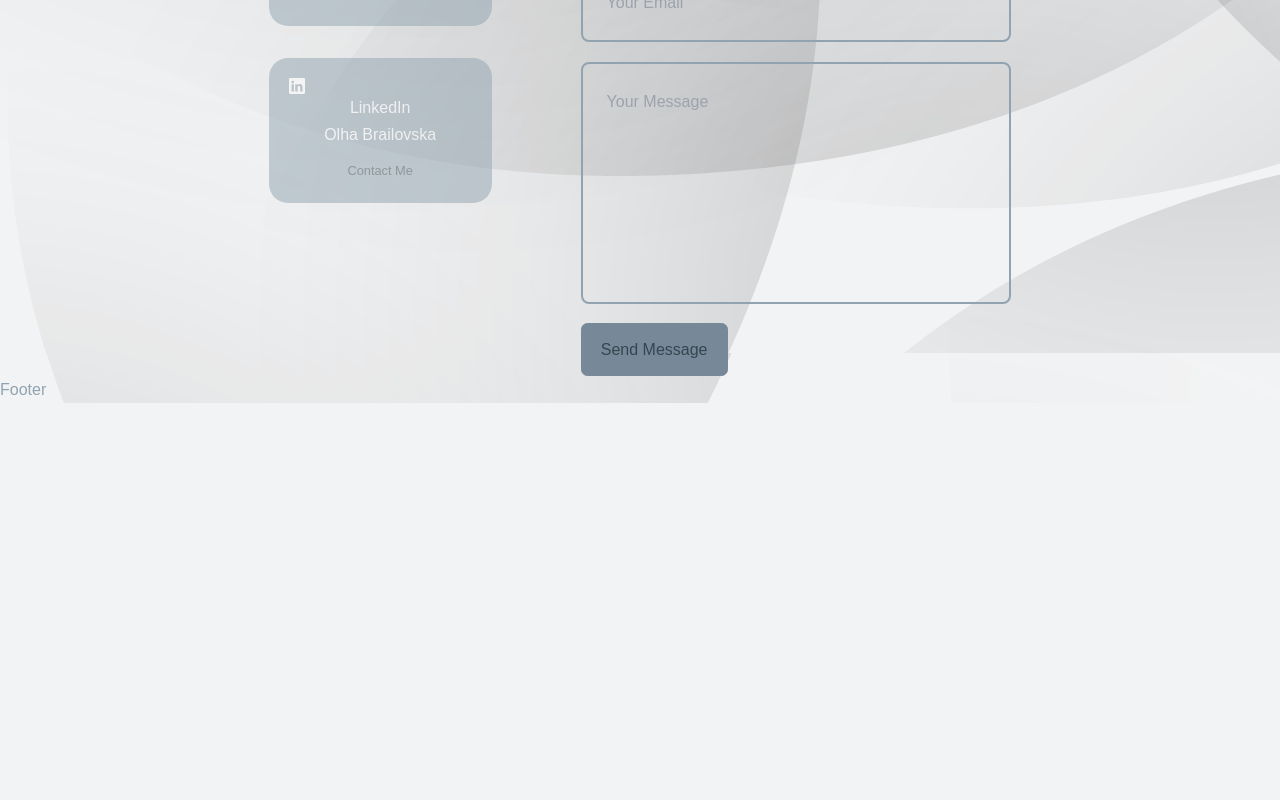
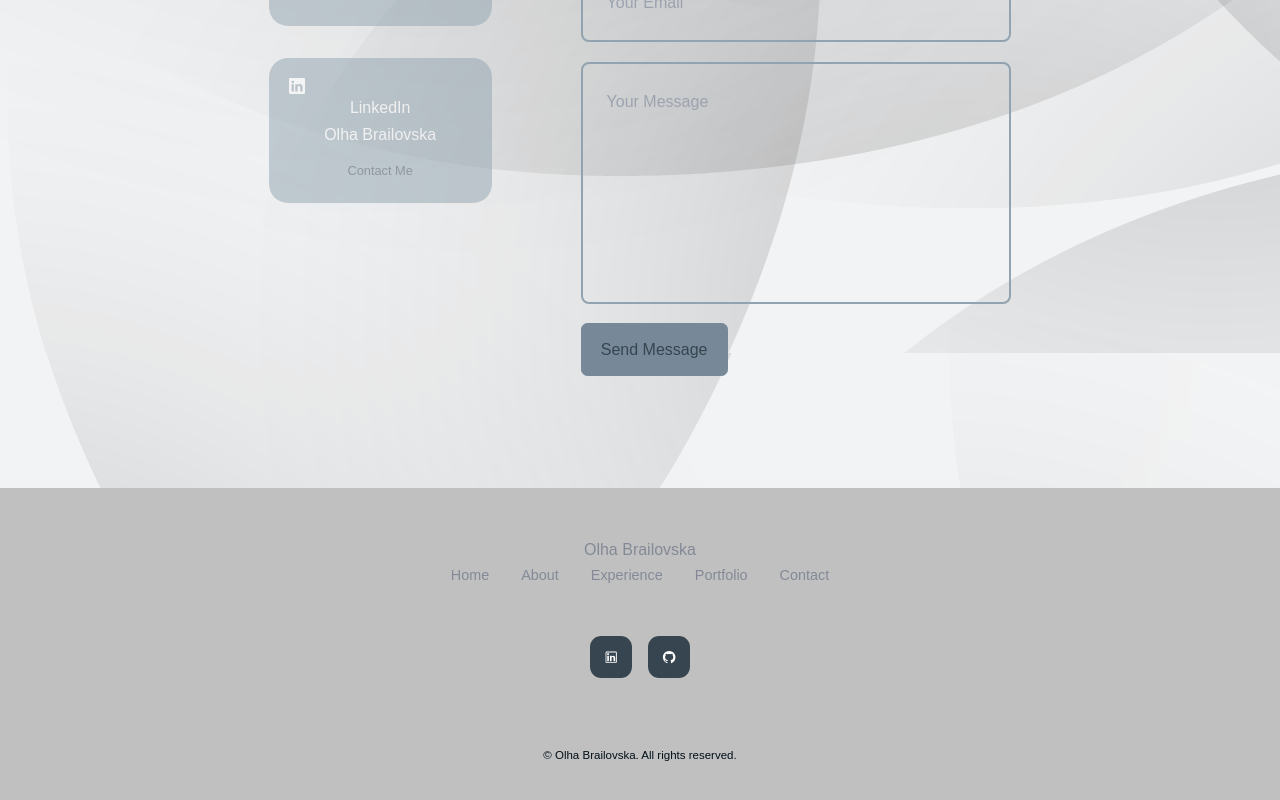
Before and after one commit to obrailovska/my-portfolio, a React (Create React App) app: page / in a window 1280 px wide. Shown: the part 3647-4447 px from the top of the page. Before the commit the page ends 4050 px from the top, so only its background shows below. Built offline with nearby package versions, Linux system fonts and the light colour scheme.

Commit message:
added footer

```diff
--- a/src/components/Footer/Footer.jsx
+++ b/src/components/Footer/Footer.jsx
@@ -1,7 +1,46 @@
 import React from "react";
+import "./footer.css";
+import { AiOutlineLinkedin } from "react-icons/ai";
+import { AiFillGithub } from "react-icons/ai";
 
 const Footer = () => {
-  return <div>Footer</div>;
+  return (
+    <footer>
+      <a href="#" className="footer-logo">
+        Olha Brailovska
+      </a>
+
+      <ul className="permalinks">
+        <li>
+          <a href="#">Home</a>
+        </li>
+        <li>
+          <a href="#about">About</a>
+        </li>
+        <li>
+          <a href="#experience">Experience</a>
+        </li>
+        <li>
+          <a href="#portfolio">Portfolio</a>
+        </li>
+        <li>
+          <a href="#contact">Contact</a>
+        </li>
+      </ul>
+      <div className="footer-socials">
+        <a href="https://github.com/obrailovska">
+          <AiOutlineLinkedin />
+        </a>
+        <a href="https://www.linkedin.com/in/olha-brailovska-24a868226/">
+          <AiFillGithub />
+        </a>
+      </div>
+
+      <div className="footer-copyright">
+        <small>&copy; Olha Brailovska. All rights reserved. </small>
+      </div>
+    </footer>
+  );
 };
 
 export default Footer;
--- a/src/components/Footer/footer.css
+++ b/src/components/Footer/footer.css
@@ -0,0 +1,51 @@
+footer {
+  background: rgb(192, 192, 192);
+  padding: 3rem 0;
+  margin-top: 7rem;
+  text-align: center;
+  font-size: 0.9rem;
+  color: rgb(2, 15, 23);
+}
+
+footer a {
+  color: rgb(131, 137, 150);
+}
+footer a:hover {
+  color: whitesmoke;
+}
+
+.footer-logo {
+  font-size: 1rem;
+  font-weight: 500;
+  margin-bottom: 2re;
+  display: inline-block;
+}
+
+.permalinks {
+  display: flex;
+  flex-wrap: wrap;
+  justify-content: center;
+  gap: 2rem;
+  margin: 0 auto 3rem;
+}
+
+.footer-socials {
+  display: flex;
+  justify-content: center;
+  gap: 1rem;
+  margin-bottom: 4rem;
+}
+
+.footer-socials a {
+  background-color: rgb(54, 69, 79);
+  color: white;
+  padding: 0.8rem;
+  border-radius: 0.7rem;
+  display: flex;
+  border: 1px solid transparent;
+}
+
+.footer-socials a:hover {
+  background: transparent;
+  color: rgb(54, 69, 79);
+}
--- a/src/components/Projects/projects.css
+++ b/src/components/Projects/projects.css
@@ -5,11 +5,11 @@
 }
 
 .portfolio-item {
-  background: var(--color-white);
+  background: transparent;
   color: rgb(54, 69, 79);
   padding: 1.2rem;
   border-radius: 2rem;
-  border: 1px solid transparent;
+  border: 1px solid;
   transition: var(--transition);
   box-shadow: 5px 5px rgb(211, 211, 211);
 }
```
